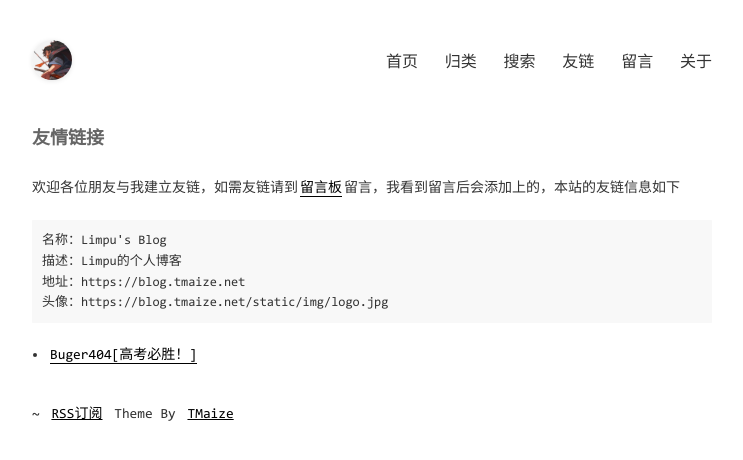
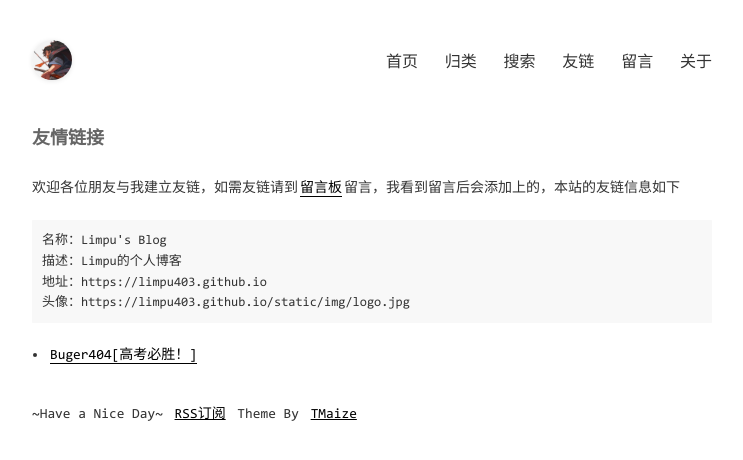
Before and after one commit to Limpu403/limpu403.github.io, a Jekyll site: the page built from pages/links.md, in a window 1280 px wide. Shown: the top 460 px of the page, without its empty margins (268-1011 px from the left). Built offline with Jekyll 4.4.1, drawn with Linux system fonts in a browser that asks for light colours; part of the change alters nothing that is shown.

Commit message:
Update _config.yml

```diff
--- a/_config.yml
+++ b/_config.yml
@@ -5,7 +5,7 @@ title: Limpu's Blog
 description: Limpu的个人博客
 keywords: Limpu
 author: Limpu
-footerText: '~'
+footerText: '~Have a Nice Day~'
 
 # 这些不要动
 permalink: /posts/:year/:month/:day/:title.html
@@ -13,15 +13,15 @@ kramdown:
   auto_ids: true
   input: GFM
   syntax_highlighter: rouge
-exclude: ['CNAME', 'README.md', 'LICENSE', '_site', 'dist', 'Gemfile', 'Gemfile.lock', 'blog.sh']
+exclude: ['README.md', '_site', 'dist', 'Gemfile', 'Gemfile.lock', 'blog.sh']
 
 # 域名配置
 # baseurl配置,如果网站部署在根目录下的其他目录中，请设置为 /目录名
-domainUrl: 'https://blog.tmaize.net'
+domainUrl: 'https://limpu403.github.io'
 baseurl: ''
 
 # 吐个槽地址，会在chat页面中重定向到该地址
-tucaoUrl: https://support.qq.com/product/86335
+#tucaoUrl: https://support.qq.com/product/86335
 
 # 菜单
 # 必填字段 title: '文本' url: '链接'
```
